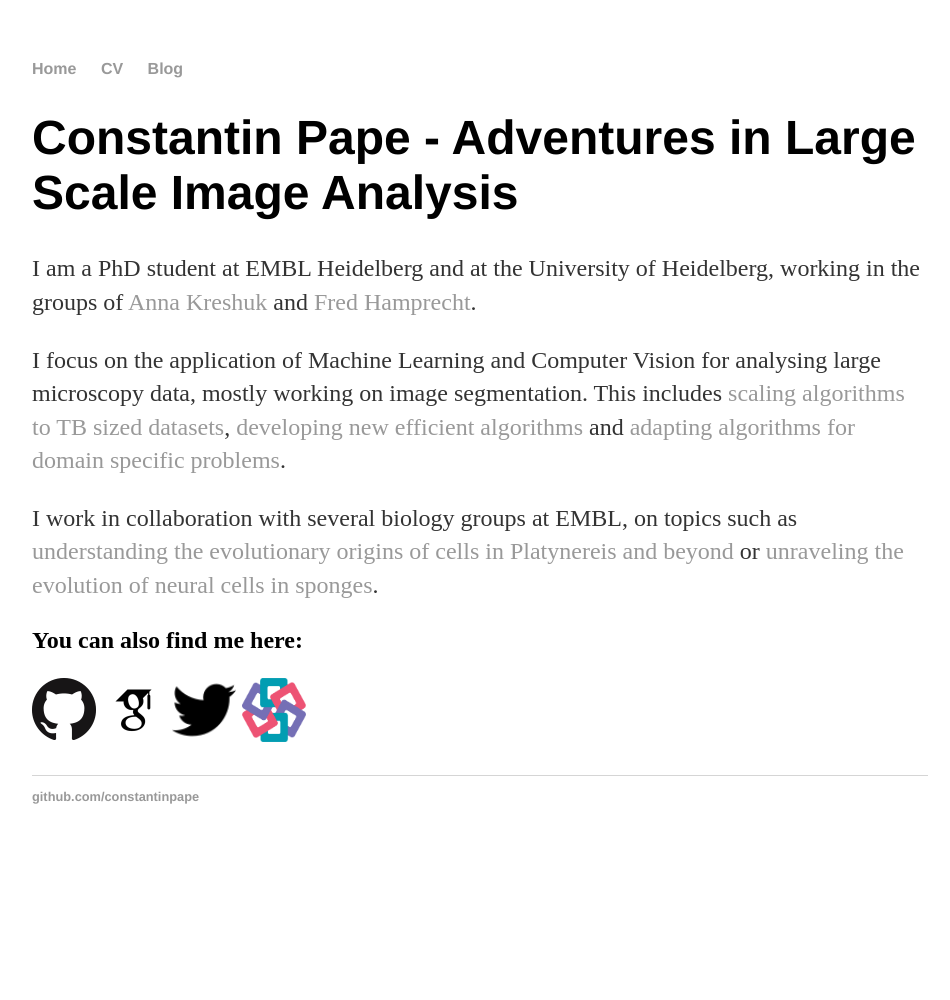
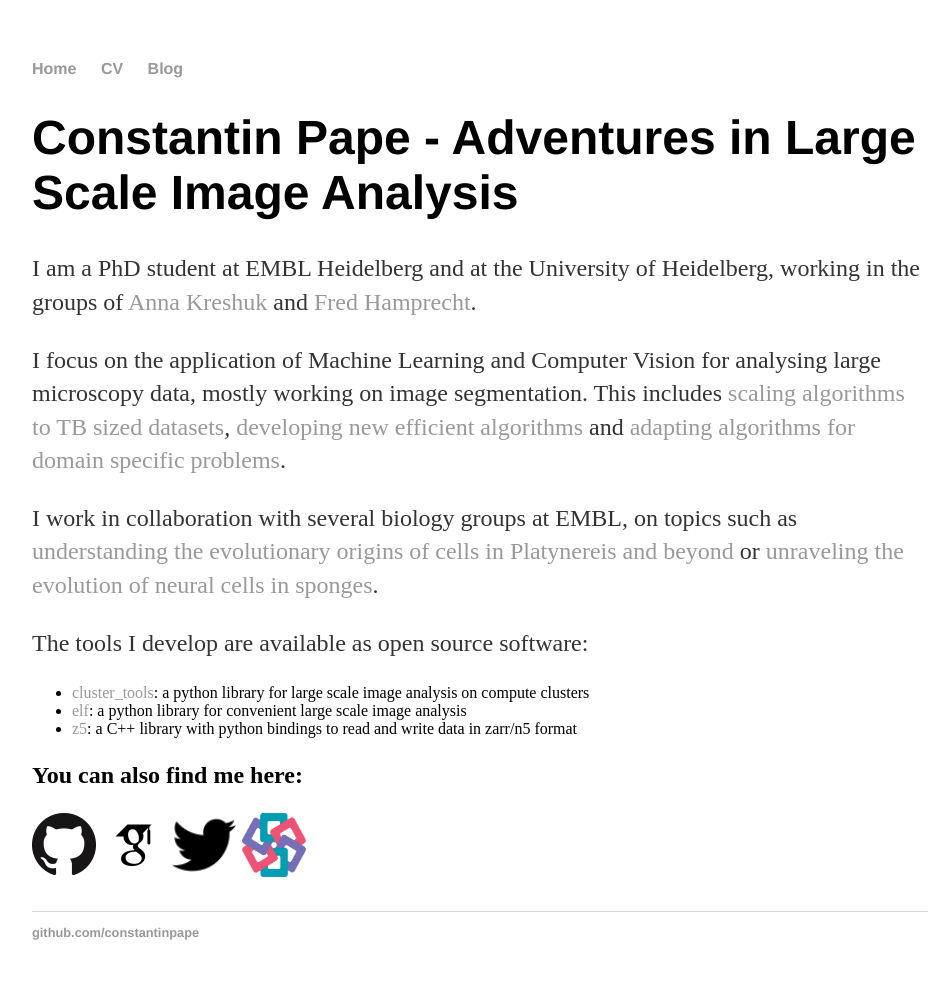
Before and after one commit to constantinpape/constantinpape.github.io, a Jekyll site: the page built from index.html, in a window 1280 px wide. Shown: the whole page, without its empty margins (160-1110 px from the left). Built offline with Jekyll 4.4.1, drawn with Linux system fonts in a browser that asks for light colours; before the commit the page ends 900 px from its top, so only the background shows below that.

Commit message:
Update libraries

```diff
--- a/index.html
+++ b/index.html
@@ -15,6 +15,14 @@ title: Constantin Pape - Adventures in Large Scale Image Analysis
     <p> I work in collaboration with several biology groups at EMBL, on topics such as <a href="https://www.biorxiv.org/content/10.1101/2020.02.26.961037v1.abstract"> understanding the evolutionary origins of cells in Platynereis and beyond</a>
     or <a href="https://www.biorxiv.org/content/10.1101/758276v1.abstract">unraveling the evolution of neural cells in sponges</a>. </p>
 
+    <p> The tools I develop are available as open source software:
+    <ul>
+        <li> <a href="https://github.com/constantinpape/cluster_tools">cluster_tools</a>: a python library for large scale image analysis on compute clusters </li>
+        <li> <a href="https://github.com/constantinpape/elf">elf</a>: a python library for convenient large scale image analysis </li>
+        <li> <a href="https://github.com/constantinpape/z5">z5</a>: a C++ library with python bindings to read and write data in zarr/n5 format </li>
+    </ul>
+    </p>
+
     <h2> You can also find me here: </h2>
     <p>
     <a href="https://github.com/constantinpape"><img src="/images/logos/GitHub-Mark-64px.png" title="Github" alt="Github"></a>
```
